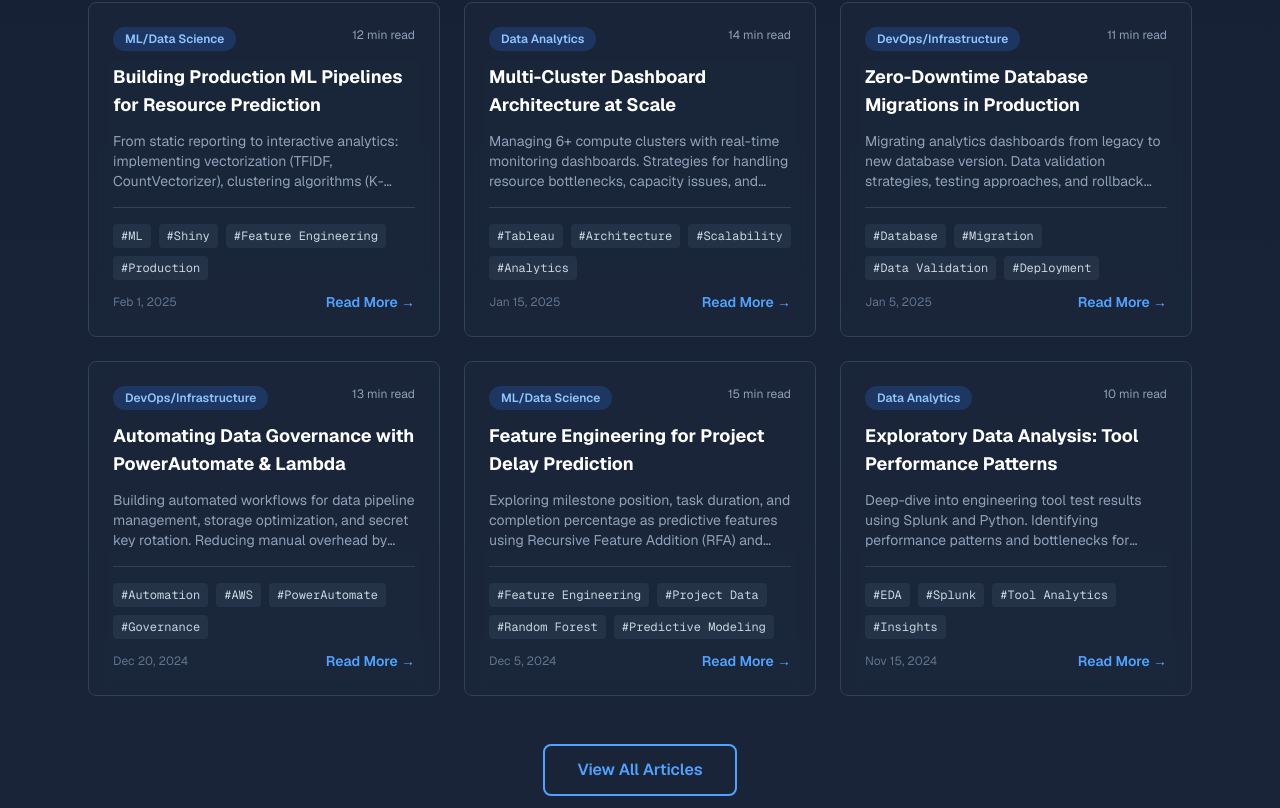
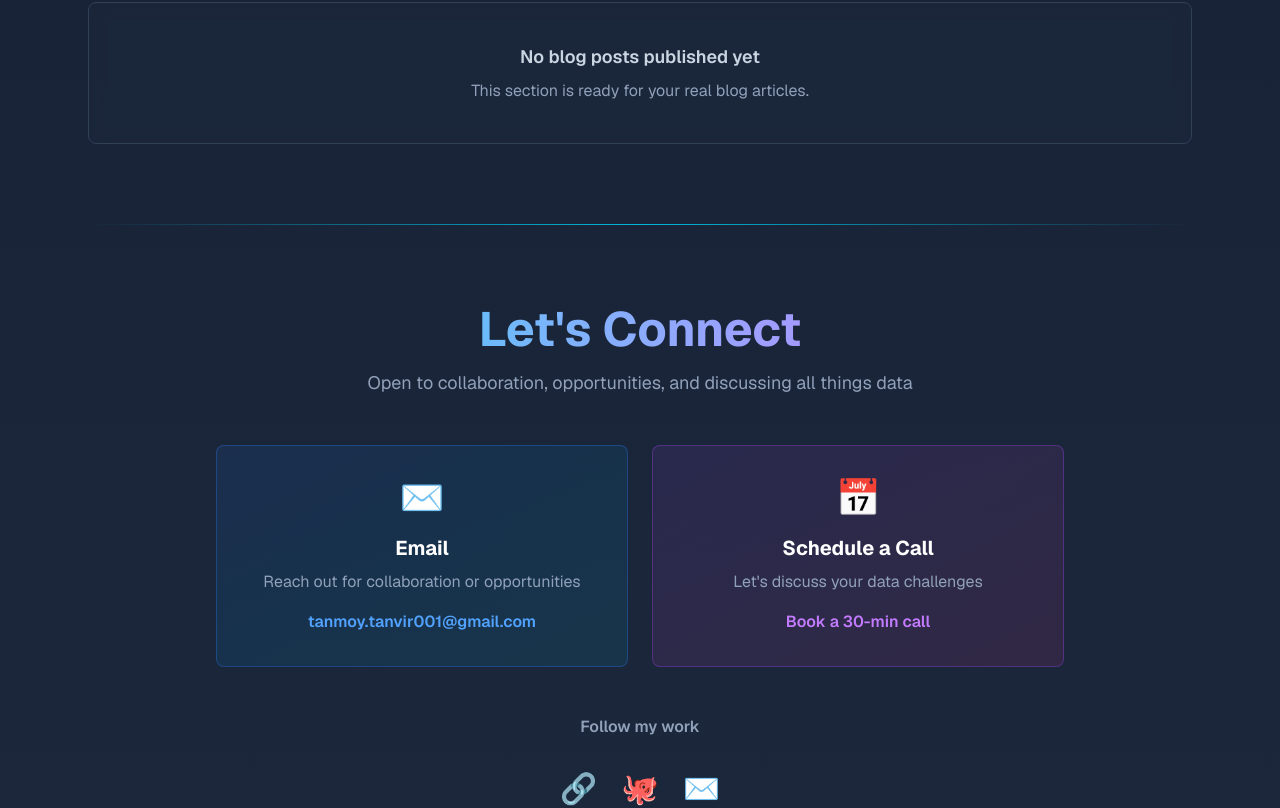
Before and after one commit to tanvirtanmoy/tanmoy-portfolio, a Next.js app: page / in a window 1280 px wide. Shown: the part 7060-7868 px from the top of the page. Built offline with nearby package versions, Linux system fonts and the light colour scheme; no server answers.

Commit message:
Remove placeholder blog entries and keep empty blog section

```diff
--- a/app/components/Blog.tsx
+++ b/app/components/Blog.tsx
@@ -1,79 +1,3 @@
-import Link from "next/link";
-
-interface BlogPost {
-  id: number;
-  title: string;
-  excerpt: string;
-  date: string;
-  readTime: string;
-  category: string;
-  tags: string[];
-  href: string;
-}
-
-const blogPosts: BlogPost[] = [
-  {
-    id: 1,
-    title: "Building Production ML Pipelines for Resource Prediction",
-    excerpt: "From static reporting to interactive analytics: implementing vectorization (TFIDF, CountVectorizer), clustering algorithms (K-means, DBScan), and confidence scoring to improve ML predictions by 95%.",
-    date: "Feb 1, 2025",
-    readTime: "12 min read",
-    category: "ML/Data Science",
-    tags: ["ML", "Shiny", "Feature Engineering", "Production"],
-    href: "/#contact",
-  },
-  {
-    id: 2,
-    title: "Multi-Cluster Dashboard Architecture at Scale",
-    excerpt: "Managing 6+ compute clusters with real-time monitoring dashboards. Strategies for handling resource bottlenecks, capacity issues, and maintaining data consistency across 10K+ users.",
-    date: "Jan 15, 2025",
-    readTime: "14 min read",
-    category: "Data Analytics",
-    tags: ["Tableau", "Architecture", "Scalability", "Analytics"],
-    href: "/#contact",
-  },
-  {
-    id: 3,
-    title: "Zero-Downtime Database Migrations in Production",
-    excerpt: "Migrating analytics dashboards from legacy to new database version. Data validation strategies, testing approaches, and rollback procedures for production systems.",
-    date: "Jan 5, 2025",
-    readTime: "11 min read",
-    category: "DevOps/Infrastructure",
-    tags: ["Database", "Migration", "Data Validation", "Deployment"],
-    href: "/#contact",
-  },
-  {
-    id: 4,
-    title: "Automating Data Governance with PowerAutomate & Lambda",
-    excerpt: "Building automated workflows for data pipeline management, storage optimization, and secret key rotation. Reducing manual overhead by 80% through cloud automation.",
-    date: "Dec 20, 2024",
-    readTime: "13 min read",
-    category: "DevOps/Infrastructure",
-    tags: ["Automation", "AWS", "PowerAutomate", "Governance"],
-    href: "/#contact",
-  },
-  {
-    id: 5,
-    title: "Feature Engineering for Project Delay Prediction",
-    excerpt: "Exploring milestone position, task duration, and completion percentage as predictive features using Recursive Feature Addition (RFA) and Random Forest Classifier for project forecasting.",
-    date: "Dec 5, 2024",
-    readTime: "15 min read",
-    category: "ML/Data Science",
-    tags: ["Feature Engineering", "Project Data", "Random Forest", "Predictive Modeling"],
-    href: "/#contact",
-  },
-  {
-    id: 6,
-    title: "Exploratory Data Analysis: Tool Performance Patterns",
-    excerpt: "Deep-dive into engineering tool test results using Splunk and Python. Identifying performance patterns and bottlenecks for design team optimization.",
-    date: "Nov 15, 2024",
-    readTime: "10 min read",
-    category: "Data Analytics",
-    tags: ["EDA", "Splunk", "Tool Analytics", "Insights"],
-    href: "/#contact",
-  }
-];
-
 export default function Blog() {
   return (
     <section id="blog" className="py-20 px-6 max-w-6xl mx-auto">
@@ -84,59 +8,9 @@ export default function Blog() {
         <p className="text-slate-400 text-lg">Sharing knowledge on data engineering, ML, and analytics</p>
       </div>
 
-      <div className="grid grid-cols-1 md:grid-cols-2 lg:grid-cols-3 gap-6">
-        {blogPosts.map((post) => (
-          <article
-            key={post.id}
-            className="bg-slate-800/50 backdrop-blur-sm border border-slate-700 rounded-lg p-6 hover:border-blue-500 transition-all duration-300 hover:shadow-lg hover:shadow-blue-500/20 group cursor-pointer flex flex-col"
-          >
-            {/* Header */}
-            <div className="flex items-start justify-between mb-3">
-              <span className="inline-block px-3 py-1 bg-blue-500/20 text-blue-300 text-xs font-semibold rounded-full">
-                {post.category}
-              </span>
-              <span className="text-xs text-slate-400">{post.readTime}</span>
-            </div>
-
-            {/* Title */}
-            <h3 className="text-lg font-bold text-white group-hover:text-blue-400 transition-colors mb-3 line-clamp-2">
-              {post.title}
-            </h3>
-
-            {/* Excerpt */}
-            <p className="text-slate-400 text-sm mb-4 flex-grow line-clamp-3">{post.excerpt}</p>
-
-            {/* Footer */}
-            <div className="space-y-3 pt-4 border-t border-slate-700">
-              {/* Tags */}
-              <div className="flex flex-wrap gap-2">
-                {post.tags.map((tag) => (
-                  <span key={tag} className="px-2 py-1 bg-slate-700/50 text-slate-300 text-xs rounded font-mono">
-                    #{tag}
-                  </span>
-                ))}
-              </div>
-
-              {/* Date & Read More */}
-              <div className="flex items-center justify-between">
-                <span className="text-xs text-slate-500">{post.date}</span>
-                <Link href={post.href} aria-label={`Discuss article: ${post.title}`} className="text-blue-400 text-sm font-semibold hover:text-cyan-400 transition-colors">
-                  Read More →
-                </Link>
-              </div>
-            </div>
-          </article>
-        ))}
-      </div>
-
-      {/* View All CTA */}
-      <div className="text-center mt-12">
-        <Link
-          href="/#contact"
-          className="inline-block px-8 py-3 border-2 border-blue-400 text-blue-400 rounded-lg font-semibold hover:bg-blue-400/10 transition-all duration-300"
-        >
-          View All Articles
-        </Link>
+      <div className="bg-slate-800/50 backdrop-blur-sm border border-slate-700 rounded-lg p-10 text-center">
+        <p className="text-slate-300 text-lg font-semibold mb-2">No blog posts published yet</p>
+        <p className="text-slate-400">This section is ready for your real blog articles.</p>
       </div>
     </section>
   );
```
